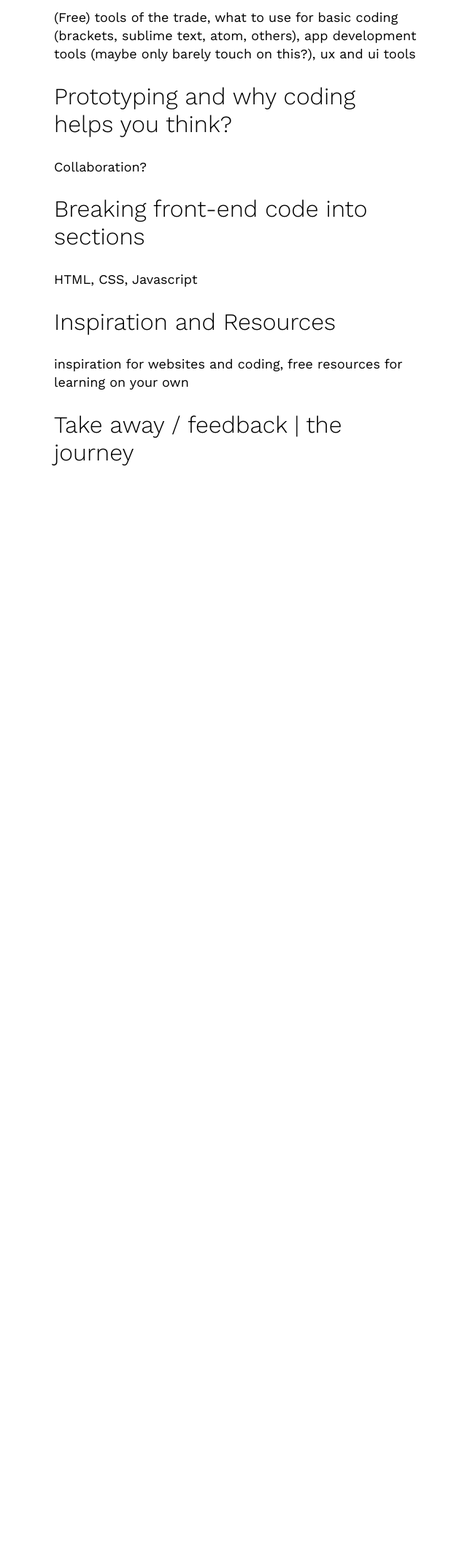
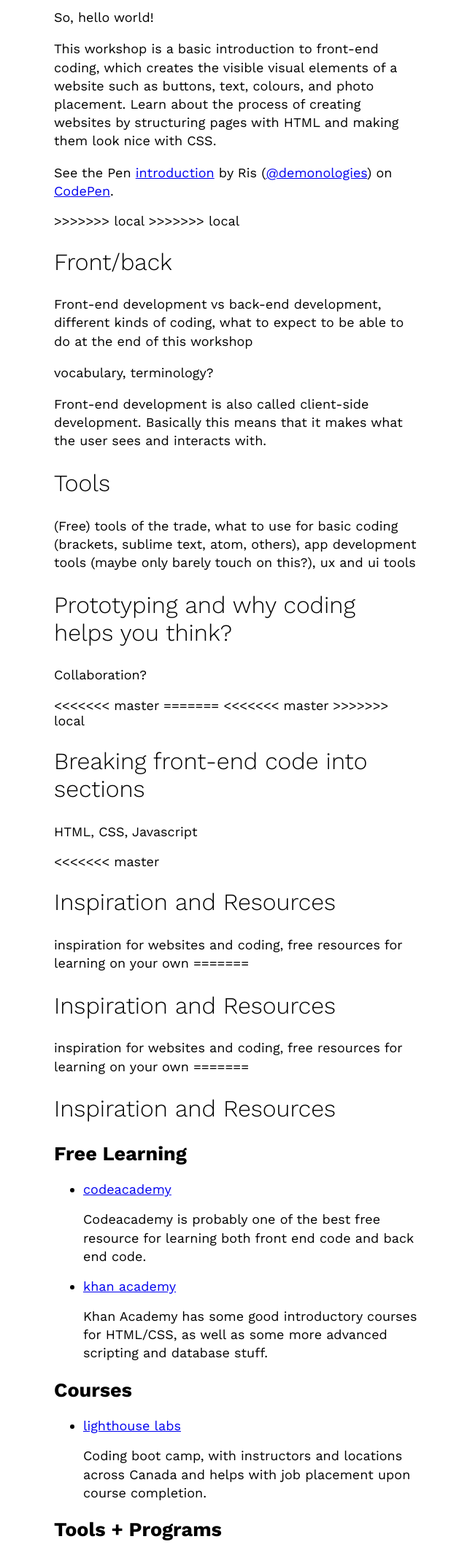
Before and after one commit to demonography/bfn-workshop, a website: page index.html in a window 1280 px wide. Shown: the part 665-2800 px from the top of the page at 73% size, without its empty margins (316-956 px from the left). Before the commit the page ends 1331 px from the top, so only its background shows below. Drawn offline with nearby package versions, Linux system fonts and the light colour scheme; a script that the page names is missing.

Commit message:
conflict commit

```diff
--- a/index.html
+++ b/index.html
@@ -16,11 +16,40 @@
         <main class="wrapper">
 
             <section>
+<<<<<<< master
+=======
+<<<<<<< master
+>>>>>>> local
                 <h1>Introduction</h1>
                 <p>
                     Front-end overview, what is it, who I am and what I do.
                 </p>
 
+<<<<<<< master
+=======
+=======
+                <div class="content">
+                    <h1>
+                        <span>Hello, world.</span>
+                        (introduction)</h1>
+                    <p>
+                        Hello, world is used in coding and programming as the most basic way to show the function or syntax of the code or program. It's an easy thing to attempt to output when testing.
+                    </p>
+                    <p>
+                        So, hello world!
+                    </p>
+                    <p>
+                        This workshop is a basic introduction to front-end coding, which creates the visible visual elements of a website such as buttons, text, colours, and photo placement. Learn about the process of creating websites by structuring pages with HTML and
+                        making them look nice with CSS.
+                    </p>
+                    <p data-height="336" data-theme-id="24518" data-slug-hash="XKKOKw" data-default-tab="html,result" data-user="demonologies" data-embed-version="2" class="codepen">See the Pen
+                        <a href="http://codepen.io/demonologies/pen/XKKOKw/">introduction</a>
+                        by Ris (<a href="http://codepen.io/demonologies">@demonologies</a>) on
+                        <a href="http://codepen.io">CodePen</a>.</p>
+                    <script async src="//assets.codepen.io/assets/embed/ei.js"></script>
+                </div>
+>>>>>>> local
+>>>>>>> local
             </section>
 
             <section>
@@ -48,15 +77,87 @@
                 </p>
             </section>
             <section>
+<<<<<<< master
+=======
+<<<<<<< master
+>>>>>>> local
                 <h1>Breaking front-end code into sections</h1>
                 <p>
                     HTML, CSS, Javascript
                 </p>
+<<<<<<< master
             </section>
             <section>
                 <h1>Inspiration and Resources</h1>
                 <p>
                     inspiration for websites and coding, free resources for learning on your own
+=======
+            </section>
+            <section>
+                <h1>Inspiration and Resources</h1>
+                <p>
+                    inspiration for websites and coding, free resources for learning on your own
+=======
+                <div class="content">
+                    <h1>Inspiration and Resources</h1>
+                    <h2>Free Learning</h2>
+                    <ul class="resources">
+                        <li>
+                            <a target="_blank" href="https://www.codecademy.com">codeacademy</a>
+                            <p>
+                                Codeacademy is probably one of the best free resource for learning both front end code and back end code.
+                            </p>
+                        </li>
+                        <li>
+                            <a target="_blank" href="https://www.khanacademy.org/computing/computer-programming">khan academy</a>
+                            <p>
+                                Khan Academy has some good introductory courses for HTML/CSS, as well as some more advanced scripting and database stuff.</p>
+                        </li>
+                    </ul>
+                    <h2>Courses</h2>
+                    <ul class="resources">
+                        <li>
+                            <a target="_blank" href="https://lighthouselabs.ca/">lighthouse labs</a>
+                            <p>
+                                Coding boot camp, with instructors and locations across Canada and helps with job placement upon course completion.
+                            </p>
+                        </li>
+                    </ul>
+                    <h2>Tools + Programs</h2>
+                    <ul class="resources">
+                        <li>
+                            <a target="_blank" href="http://brackets.io/">brackets</a>
+                            <p>
+                                Brackets is a code editing program that is easy to setup and run, and you can see your code right away. Also has a preview mode so you can see what you’re doing in the browser.
+
+                            </p>
+                        </li>
+                        <li>
+                            <a target="_blank" href="https://fonts.google.com/">google fonts</a>
+                            <p>
+                                Google Fonts is a great resource for putting custom fonts in your code without having to download them or host them yourself. And they're free!
+                            </p>
+                        </li>
+                    </ul>
+                </div>
+            </section>
+            <section>
+                <div class="content">
+                    <h1>Thank you.
+                    </h1>
+                    <p>
+                        Questions?
+                    </p>
+                    <p>
+                        <strong>twitter: @demonography</strong>
+                    </p>
+
+                    <p>
+                        <strong>i@imaginarybeasts.net</strong>
+                    </p>
+
+>>>>>>> local
+>>>>>>> local
                 </p>
             </section>
             <section>
```
